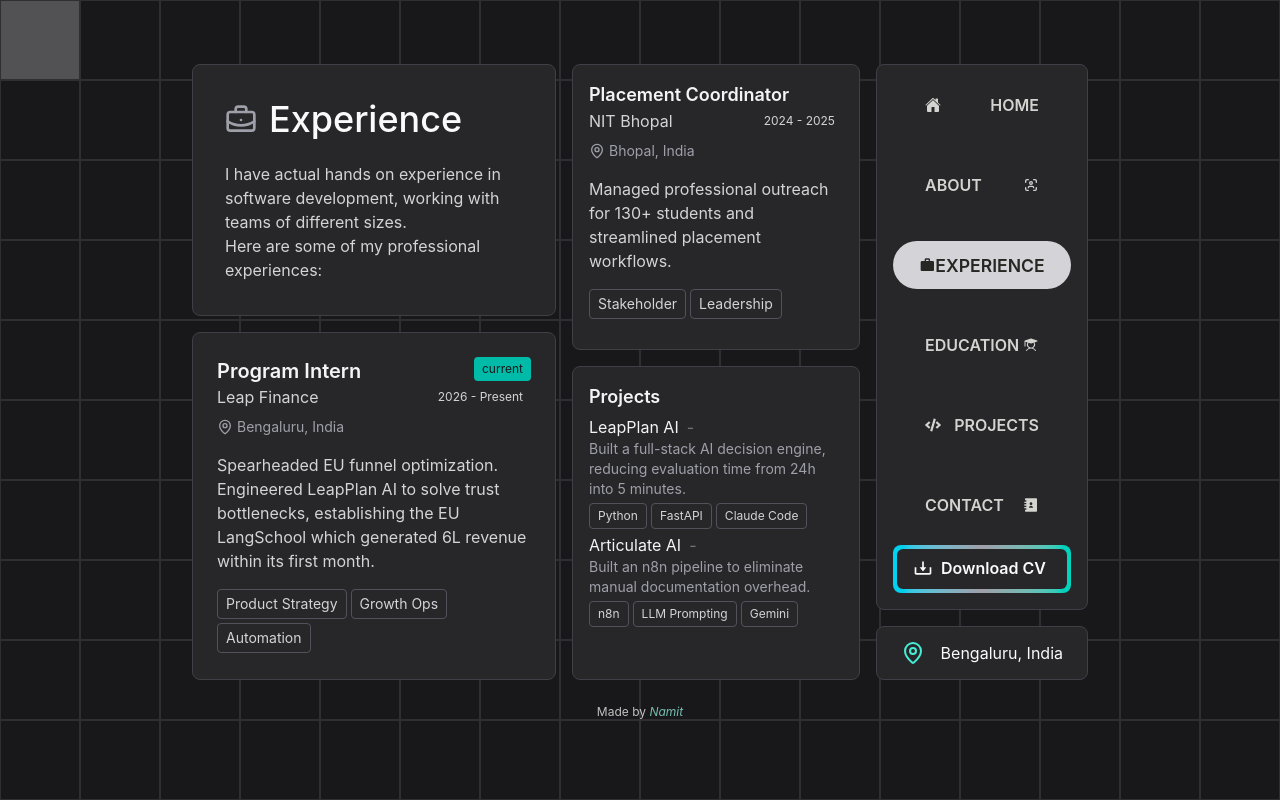
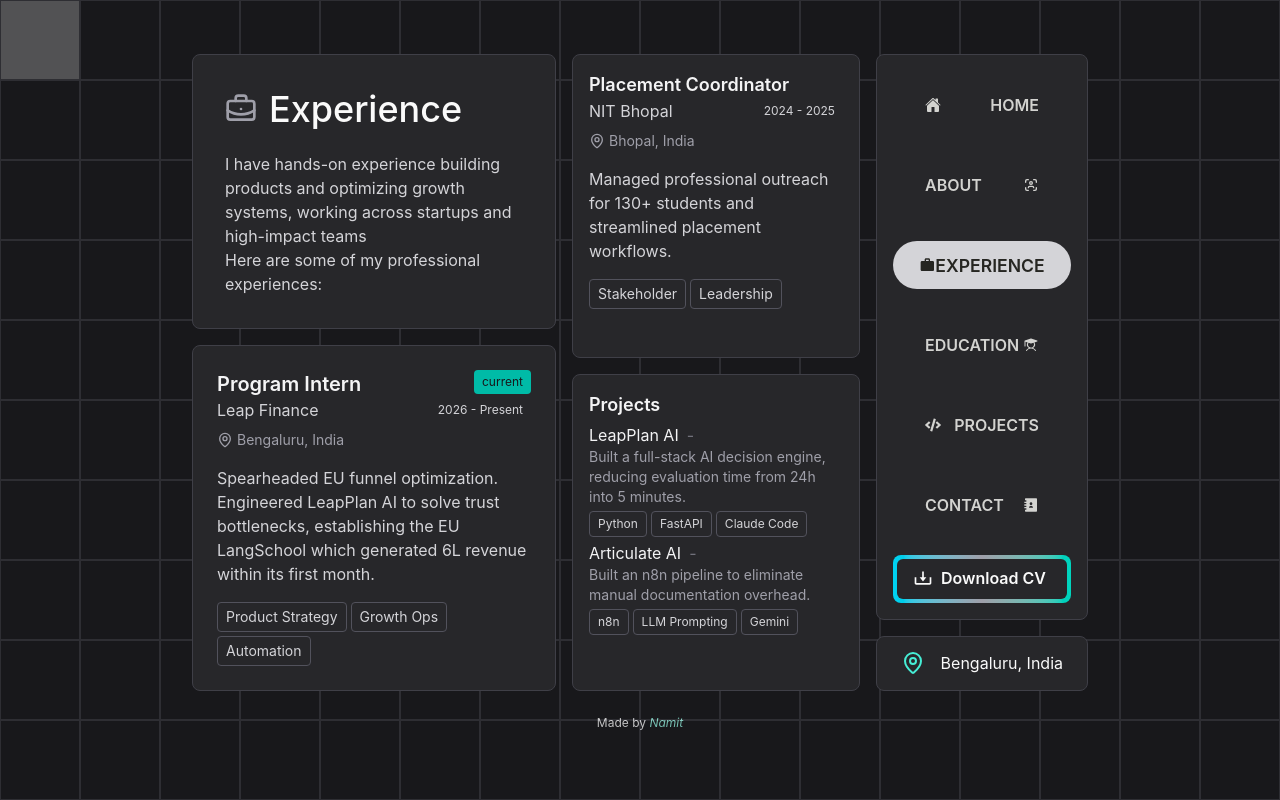
Before and after one commit to Namitchuke/Portfolio, a React (Vite) app: page / in a window 1280 px wide. Both pictures are taken after a click on the button "EXPERIENCE". Built offline with nearby package versions, Linux system fonts and the light colour scheme.

Commit message:
Update experience section header text

```diff
--- a/src/components/animated-ui/header/AnimatedExperienceHeaderBox.tsx
+++ b/src/components/animated-ui/header/AnimatedExperienceHeaderBox.tsx
@@ -10,8 +10,7 @@ export const AnimatedExperienceHeaderBox = () => {
           <BriefcaseBusiness className="size-8 text-zinc-400" /> Experience
         </h2>
         <p className="text-zinc-300">
-          I have actual hands on experience in software development, working
-          with teams of different sizes.
+          I have hands-on experience building products and optimizing growth systems, working across startups and high-impact teams
           <br />
           Here are some of my professional experiences:
         </p>
```
